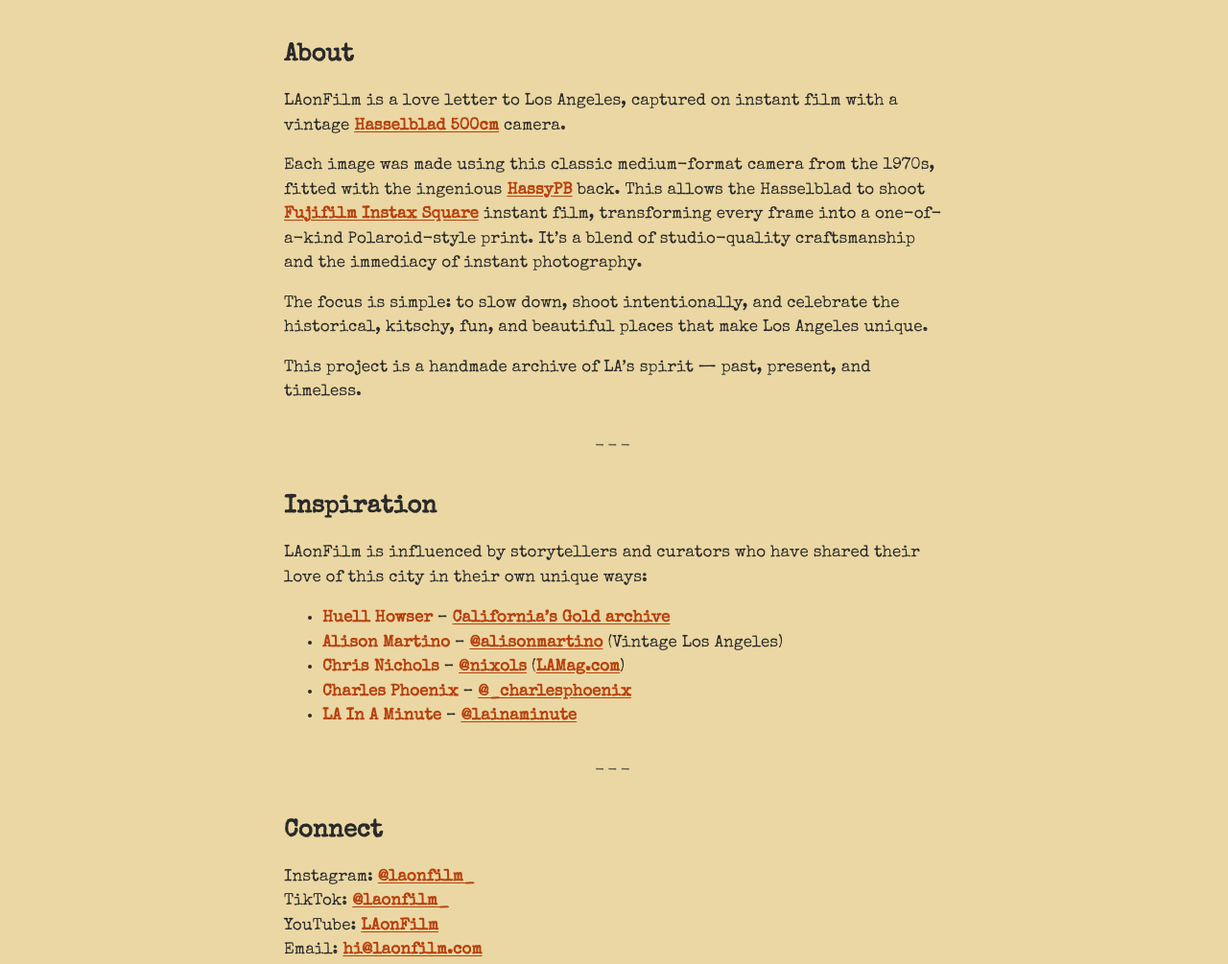
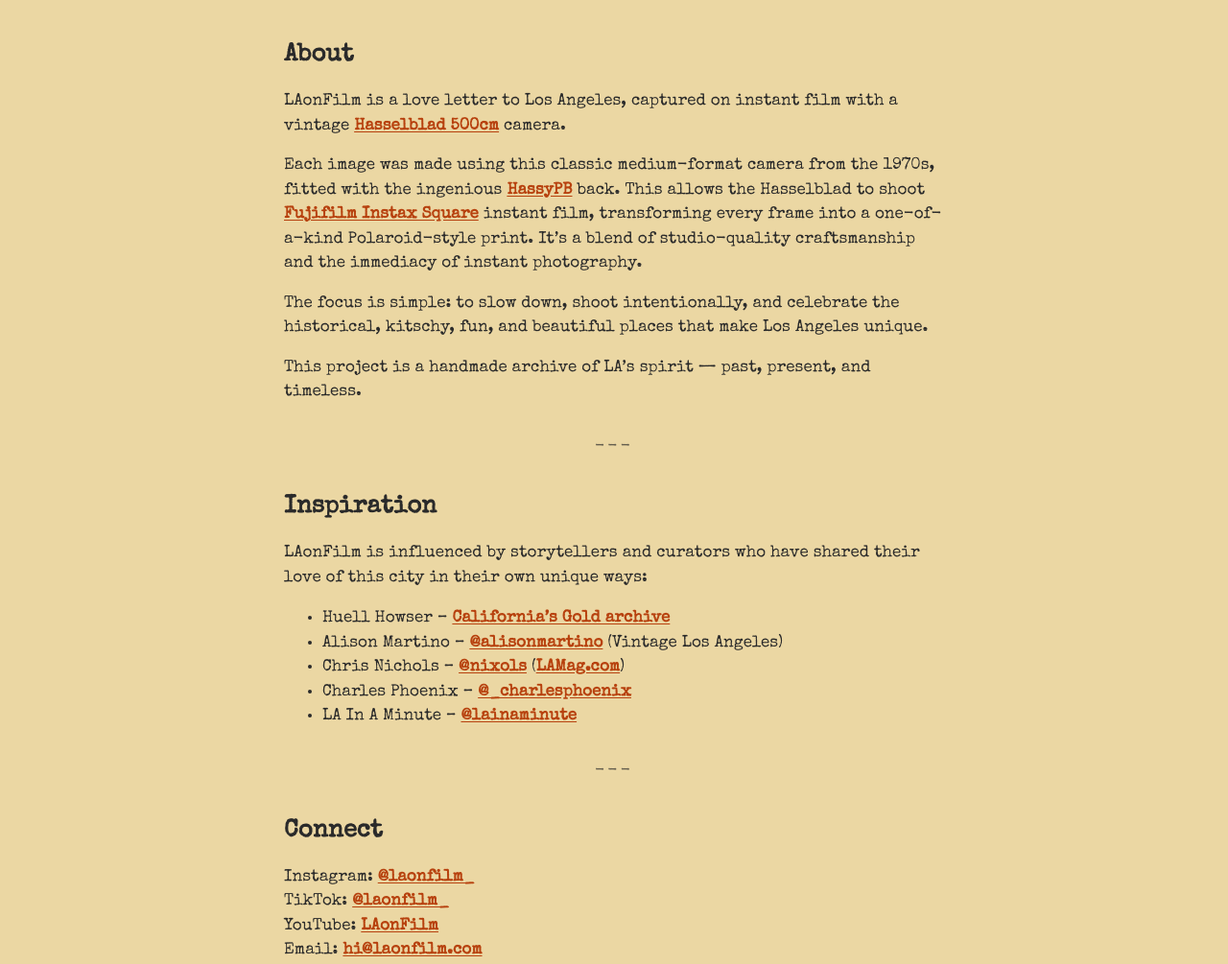
Before and after one commit to laonfilm/laonfilm, an Astro site: page /about in a window 1280 px wide. Shown: the part 74-1079 px from the top of the page at 96% size. Built offline with nearby package versions, Linux system fonts and the light colour scheme; Astro itself is replaced by a stand-in of ours.

Commit message:
Updated about page inspiration names to remove emphasis

```diff
--- a/src/pages/about.md
+++ b/src/pages/about.md
@@ -19,11 +19,11 @@
 
 LAonFilm is influenced by storytellers and curators who have shared their love of this city in their own unique ways:
 
-- **Huell Howser** – [California’s Gold archive](https://blogs.chapman.edu/huell-howser-archives/)
-- **Alison Martino** – [@alisonmartino](https://www.instagram.com/alisonmartino) (Vintage Los Angeles)
-- **Chris Nichols** – [@nixols](https://www.instagram.com/nixols) (LAMag.com)
-- **Charles Phoenix** – [@_charlesphoenix](https://www.instagram.com/_charlesphoenix)
-- **LA In A Minute** – [@lainaminute](https://www.instagram.com/lainaminute)
+- Huell Howser – [California’s Gold archive](https://blogs.chapman.edu/huell-howser-archives/)
+- Alison Martino – [@alisonmartino](https://www.instagram.com/alisonmartino) (Vintage Los Angeles)
+- Chris Nichols – [@nixols](https://www.instagram.com/nixols) (LAMag.com)
+- Charles Phoenix – [@_charlesphoenix](https://www.instagram.com/_charlesphoenix)
+- LA In A Minute – [@lainaminute](https://www.instagram.com/lainaminute)
 
 <div class="typewriter-divider">---</div>
 
```
Also changed, not shown: 1 other file.
